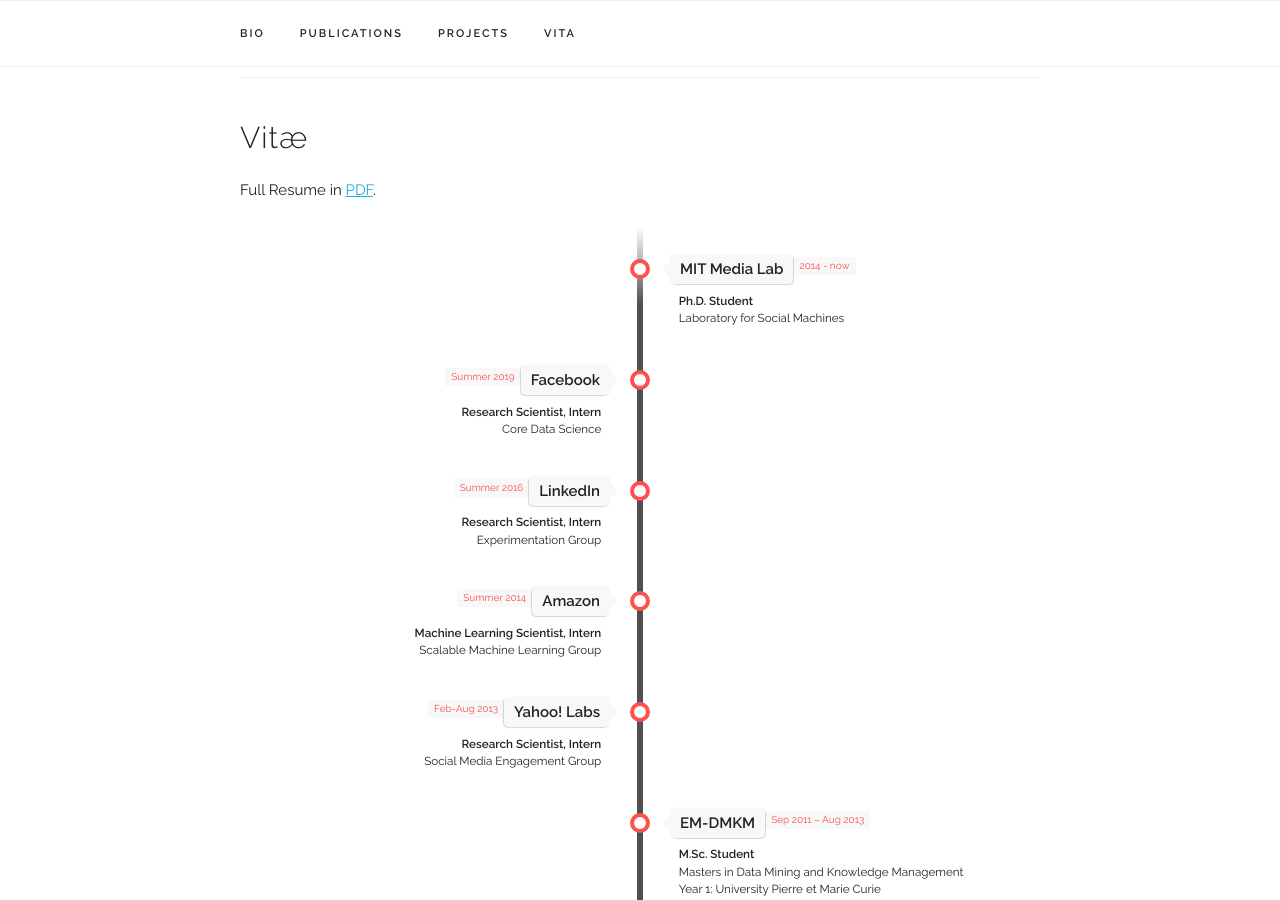
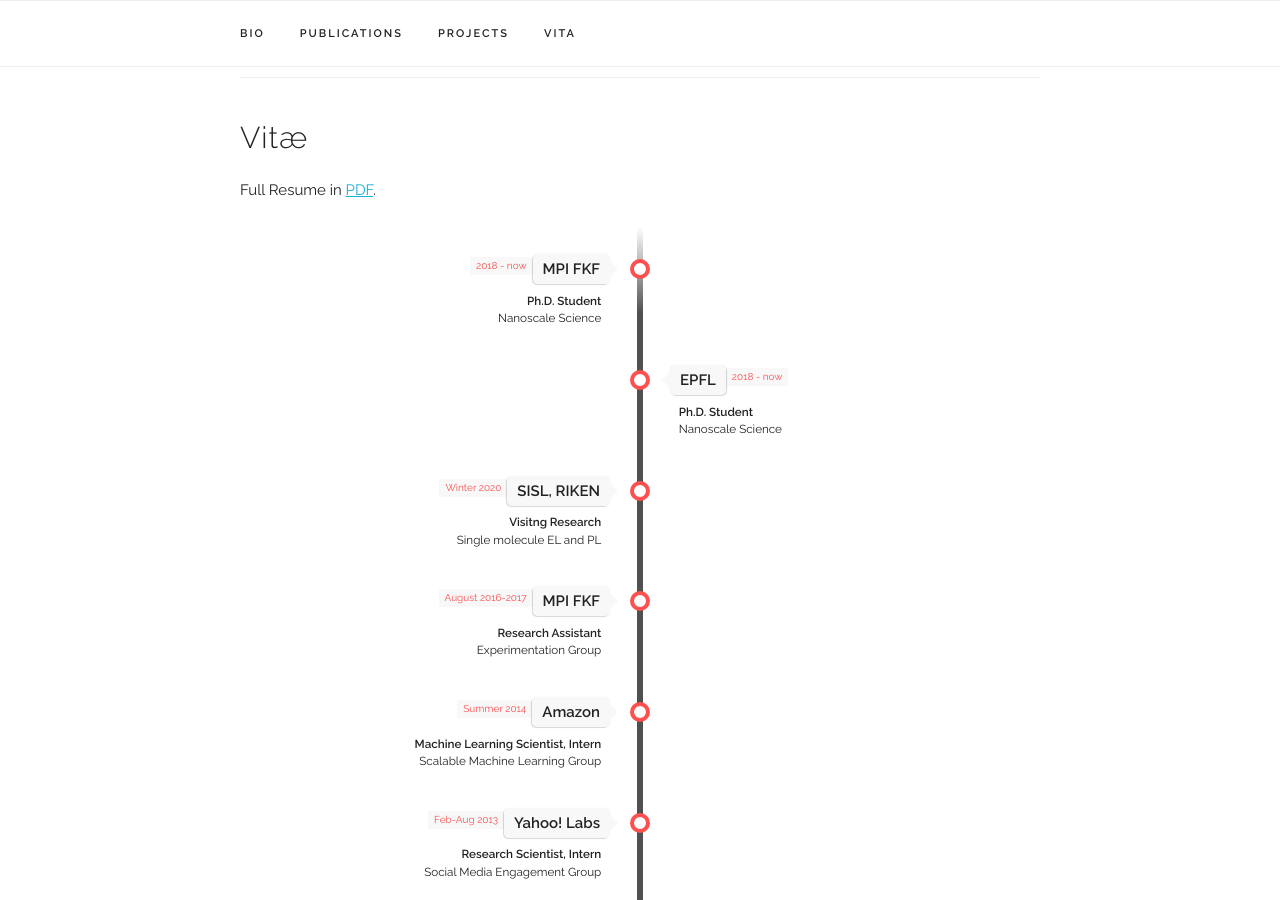
Before and after one commit to abhishekgrewal/abhishekgrewal.github.io, a Jekyll site: the page built from index.html, in a window 1280 px wide and 900 px high, scrolled down 2435 px. Built offline with Jekyll 4.4.1, drawn with Linux system fonts in a browser that asks for light colours; some web fonts are replaced.

Commit message:
Update experience.yaml

```diff
--- a/_data/experience.yaml
+++ b/_data/experience.yaml
@@ -1,19 +1,25 @@
 experiences:
-- place: "MIT Media Lab"
-  time: "2014 - now"
+- place: "MPI FKF"
+  time: "2018 - now"
   title: "Ph.D. Student"
-  subtitle: "Laboratory for Social Machines"
+  subtitle: "Nanoscale Science"
+  category: "work"
+
+- place: "EPFL"
+  time: "2018 - now"
+  title: "Ph.D. Student"
+  subtitle: "Nanoscale Science"
   category: "school"
 
-- place: "Facebook"
-  time: "Summer 2019"
-  title: "Research Scientist, Intern"
-  subtitle: "Core Data Science"
+- place: "SISL, RIKEN"
+  time: "Winter 2020"
+  title: "Visitng Research"
+  subtitle: "Single molecule EL and PL"
   category: "work"
 
-- place: "LinkedIn"
-  time: "Summer 2016"
-  title: "Research Scientist, Intern"
+- place: "MPI FKF"
+  time: "August 2016-2017"
+  title: "Research Assistant"
   subtitle: "Experimentation Group"
   category: "work"
 
```
